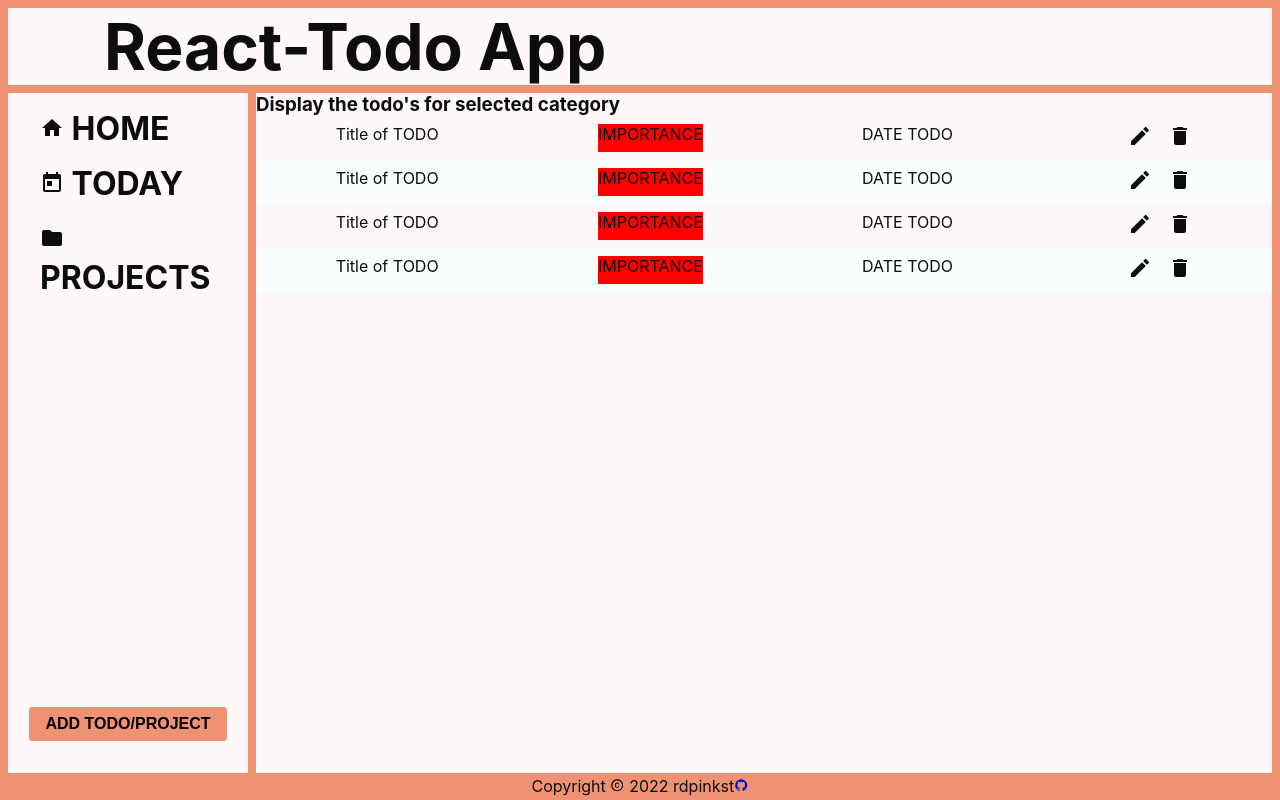
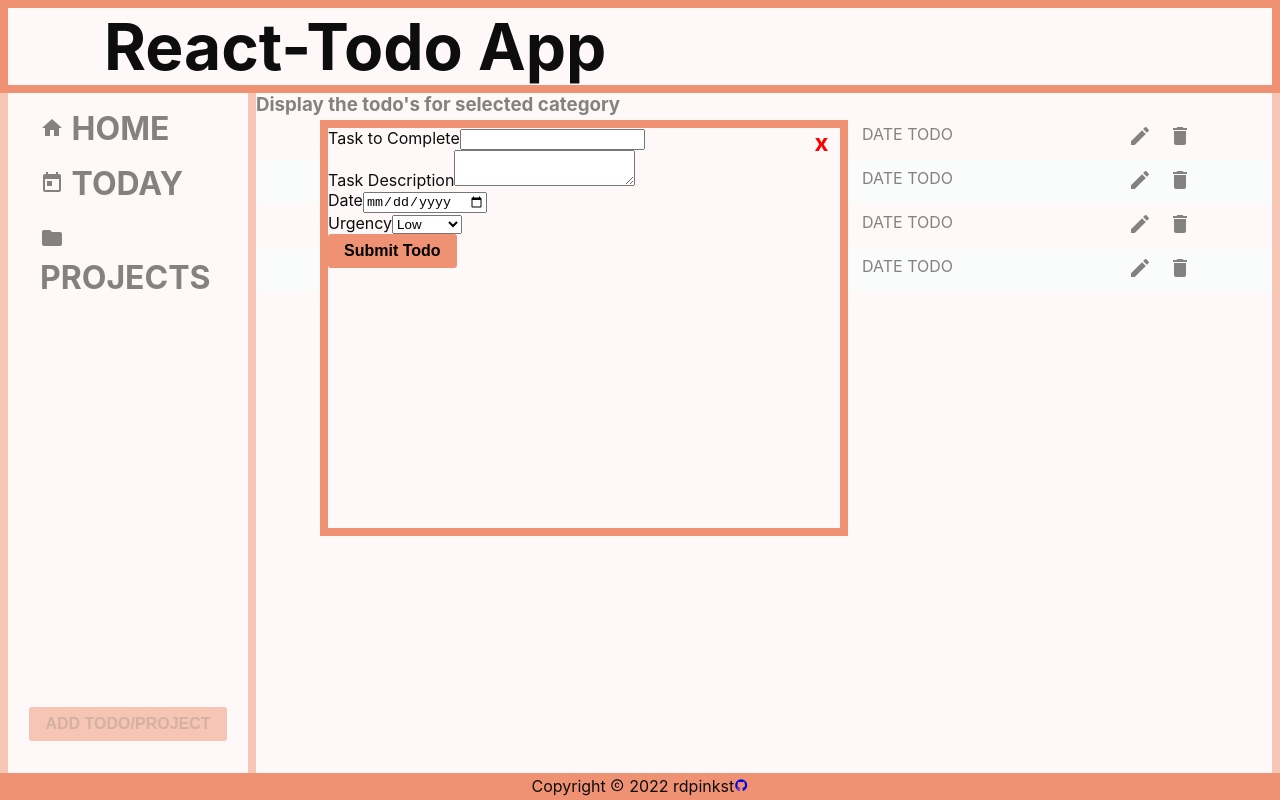
Before and after one commit to rdpinkst/react-todolist, a React (Create React App) app: page / in a window 1280 px wide. Both pictures are taken after a click on the button "ADD TODO/PROJECT". Built offline with nearby package versions, Linux system fonts and the light colour scheme.

Commit message:
Playing around with UI design

```diff
--- a/src/App.js
+++ b/src/App.js
@@ -1,14 +1,27 @@
+import React, { useState } from 'react';
 import './App.css';
 import Header from './components/Header';
 import BodyApp from './components/BodyApp';
 import FooterApp from './components/FooterApp';
+import InputTodo from './components/InputTodo';
 
 function App() {
+  const [showInput, setShowInput] = useState(false);
+
+  function clickButton(){
+    setShowInput(prevState => !prevState);
+  }
+
+  const styleOpacity = {
+    opacity: showInput ? "0.5": "1"
+  }
+
   return (
-    <div className="App">
+    <div className="App" >
       <Header />
-      <BodyApp />
+      <BodyApp clickBtn = {clickButton} style={styleOpacity} show = {showInput} />
       <FooterApp />
+      {showInput && <InputTodo show = {showInput} setShow = {setShowInput} />}
     </div>
   );
 }
--- a/src/components/BodyApp.js
+++ b/src/components/BodyApp.js
@@ -3,10 +3,10 @@ import TodoSelect from "./TodoSelect";
 import TodoDisplay from "./TodoDisplay";
 import "../styles/bodyApp.css";
 
-function BodyApp(){
+function BodyApp({clickBtn, style, show}){
     return (
-        <div className="app-body">
-            <TodoSelect />
+        <div className="app-body" style ={style}>
+            <TodoSelect clickBtn = {clickBtn} show = {show} />
             <TodoDisplay />
         </div>
     )
--- /dev/null
+++ b/src/components/InputTodo.js
@@ -0,0 +1,51 @@
+import React, { useEffect } from "react";
+import "../styles/inputTodo.css";
+
+function InputTodo({ show, setShow }) {
+  useEffect(() => {
+    function clickClose(e) {
+      if (e.target.className === "close") {
+        setShow((prevState) => !prevState);
+      }
+    }
+
+    document.addEventListener("click", clickClose);
+
+    return () => document.removeEventListener("click", clickClose);
+  });
+
+  return (
+    <form className="input-card">
+      <p className="close">x</p>
+      <div>
+        <label htmlFor="todo-name">Task to Complete</label>
+        <input type="text" id="todo-name" name="todoTitle" />
+      </div>
+      <div>
+        <label htmlFor="todo-description">Task Description</label>
+        <textarea
+          type="text"
+          id="todo-description"
+          name="description"
+        ></textarea>
+      </div>
+      <div>
+        <label htmlFor="todo-date">Date</label>
+        <input type="date" id="todo-date" name="date" />
+      </div>
+      <div>
+        <label htmlFor="todo-urgency">Urgency</label>
+        <select>
+          <option value="low">Low</option>
+          <option value="medium">Medium</option>
+          <option value="High">High</option>
+        </select>
+      </div>
+      <div>
+        <button>Submit Todo</button>
+      </div>
+    </form>
+  );
+}
+
+export default InputTodo;
--- a/src/components/TodoSelect.js
+++ b/src/components/TodoSelect.js
@@ -3,7 +3,7 @@ import Icon from "@mdi/react";
 import { mdiHome, mdiCalendarToday, mdiFolder } from "@mdi/js";
 import "../styles/todoSelect.css";
 
-function TodoSelect() {
+function TodoSelect({ clickBtn, show }) {
   return (
     <div className="select-todo">
       <h3 className="selection">
@@ -25,7 +25,7 @@ function TodoSelect() {
         PROJECTS
       </h3>
       <div className="position-button">
-        <button className="add">ADD TODO/PROJECT</button>
+        <button className="add" onClick={clickBtn} disabled={show}>ADD TODO/PROJECT</button>
       </div>
     </div>
   );
--- /dev/null
+++ b/src/styles/inputTodo.css
@@ -0,0 +1,17 @@
+.input-card{
+    position: absolute;
+    width: 40vw;
+    height: 50vh;
+    background-color: #fef9f8;
+    border: 0.5rem solid #ef9273;
+    left: 25%;
+    top: 15%;
+}
+.close{
+    position: absolute;
+    left: 95%;
+    font-weight: 700;
+    color: red;
+    cursor: pointer;
+    font-size: 1.5rem;
+}
--- a/src/styles/todoSelect.css
+++ b/src/styles/todoSelect.css
@@ -13,7 +13,7 @@
     color: grey;
     /* font-size: 2.2rem; */
 }
-.add{
+button{
     background-color: #ef9273;
     font-size: 1em;
     font-weight: 700;
```
